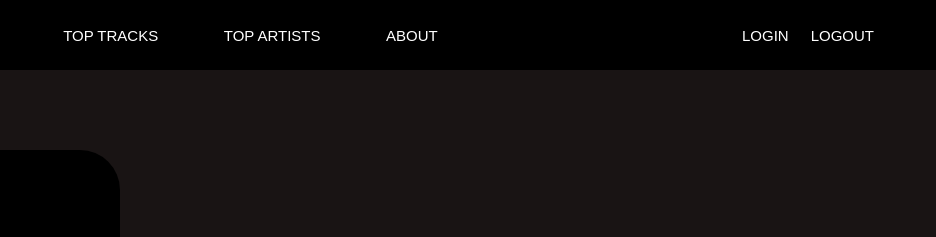
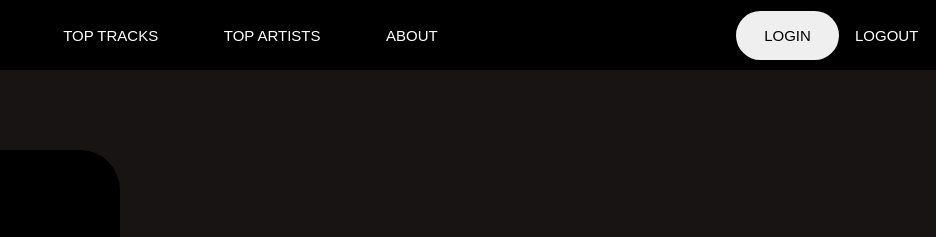
Before and after one commit to Jasoonii/WrappedNow, a plain HTML site: page home.html in a window 1280 px wide. Shown: the top 237 px of the page, 344-1280 px from the left. Drawn offline with Linux system fonts and the light colour scheme; a web font is replaced by a local one.

Commit message:
Made Login button white

```diff
--- a/home.css
+++ b/home.css
@@ -60,12 +60,17 @@
 
 .loginButton {
     color: white;
+    transition: color .2s;
+    border: none;
+    border-radius: 5vh;
+    padding: 2vh 2.2vw;
+}
+
+.loginButtonText {
     text-decoration: none;
     font-family:'Circular Std Bold', Arial;
     font-size: 15px;
-    transition: color .2s;
-    border: none;
-    background: none;
+    color:black;
 }
 
 .logoutButton {
--- a/navbar.html
+++ b/navbar.html
@@ -19,7 +19,7 @@
                 margin-left: 75px;"
             onclick = "requestAuth()"
         >
-            LOGIN
+            <p class="loginButtonText">LOGIN</p>
         </button>
 
         <button class="logoutButton"
```
